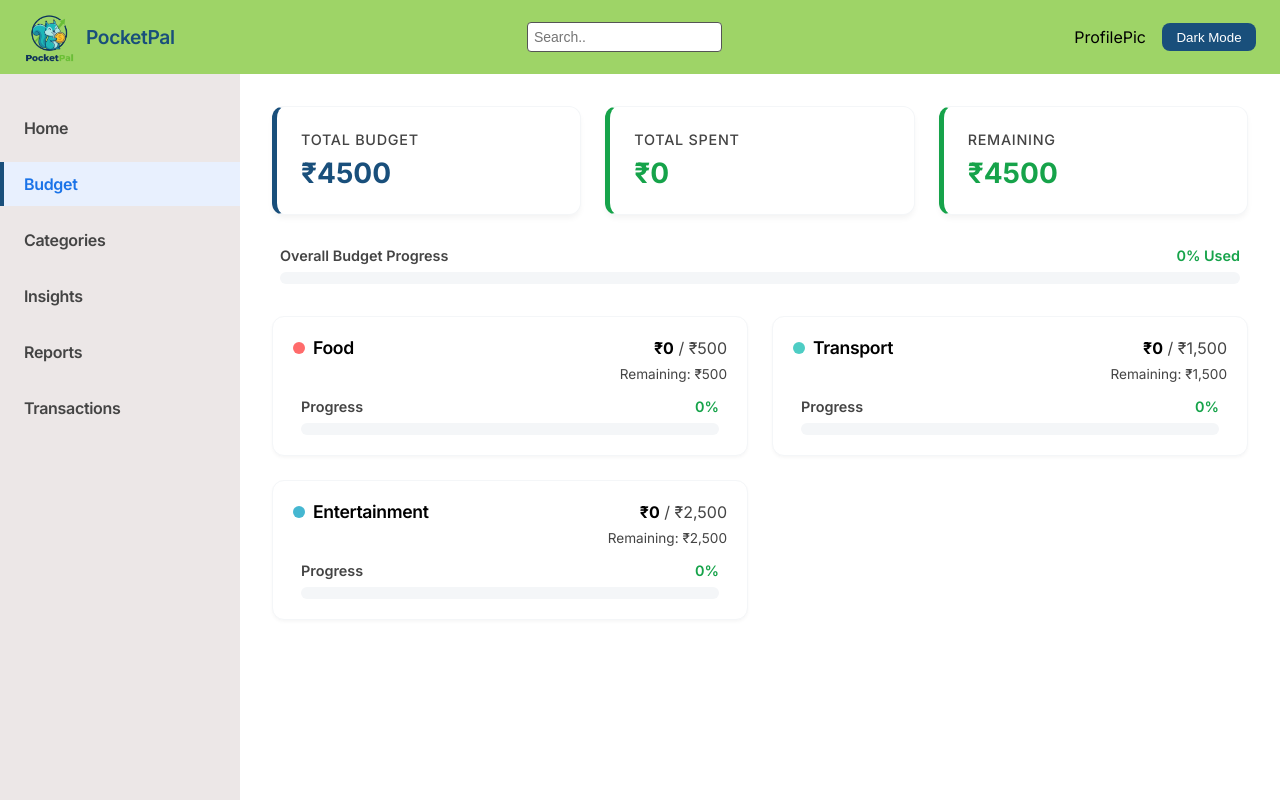
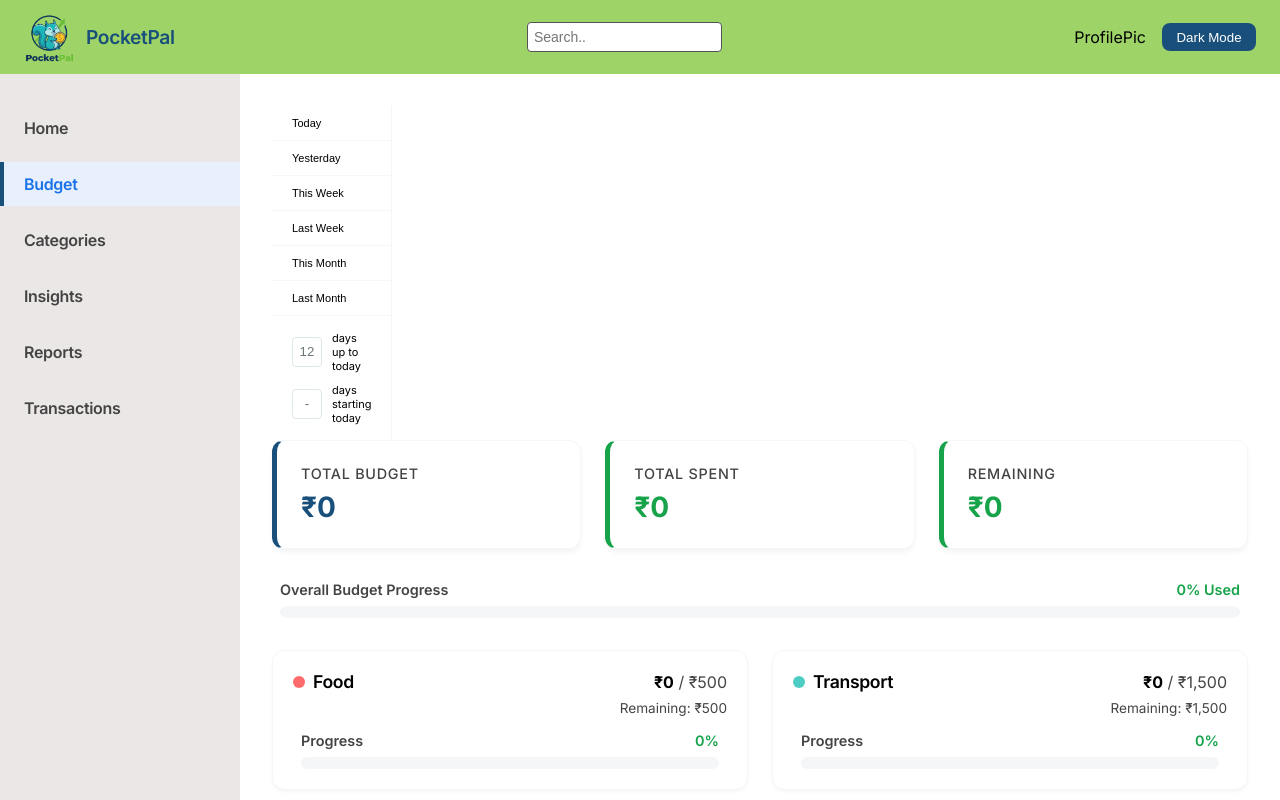
Before and after one commit to shwetakul2005/React_2.0, a React (Vite) app in the folder Personal-Finance/: page /budget in a window 1280 px wide. Built offline with nearby package versions, Linux system fonts and the light colour scheme.

Commit message:
Add date filter on Budget page

```diff
--- a/Personal-Finance/src/components/budget/BudgetList.jsx
+++ b/Personal-Finance/src/components/budget/BudgetList.jsx
@@ -65,7 +65,7 @@ const BudgetList = () => {
     if (!categories || categories.length === 0) {
         return <div className="no-data">No budgets set yet.</div>;
     }
-    const navigate = useNavigate();
+    // const navigate = useNavigate();
 
     // const handleNavigationClick = () => {
     //     // const filterResult = useTransactions({
--- a/Personal-Finance/src/pages/Budget.jsx
+++ b/Personal-Finance/src/pages/Budget.jsx
@@ -4,16 +4,43 @@ import useCategories from '../hooks/useCategories';
 import { useFinance } from '../context/FinanceContext';
 import './Budget.css'
 import BudgetList from '../components/budget/BudgetList';
+import { DefinedRange } from 'react-date-range';
+import { useState } from 'react';
+import useTransactions from '../hooks/useTransactions';
+import { startOfMonth } from 'date-fns';
 
 const Budget = () => {
    const navigate = useNavigate();
    const {totalSpent, categoriesOverBudget} = useCategories();
    const {categories} = useFinance();
-   const totalBudget = categories.reduce((sum, category) => sum + category.budgetLimit, 0);
+   const [state, setState] = useState([
+    {
+        startDate: startOfMonth(new Date()),
+        endDate: new Date(),
+        key: 'selection'
+    }
+    ]);
+   const {
+        transactions: filteredTransactions,  // The filtered array
+        totalExpense,                        // Already calculated by hook
+        totalIncome,
+        balance
+        } = useTransactions({date:state})
+
+    const categoriesWithTransactions = [...new Set(
+        filteredTransactions.map(t => t.category)
+    )]
+
+    // Sum budgets only for those categories
+    const totalBudget = categories
+    .filter(cat => categoriesWithTransactions.includes(cat.id))
+    .reduce((sum, cat) => sum + (cat.budgetLimit || 0), 0)
+
+
 
    // 1. Calculate the percentage
    const percentUsed = totalBudget > 0
-      ? Math.min(100, Math.round((totalSpent / totalBudget) * 100))
+      ? Math.min(100, Math.round((totalExpense / totalBudget) * 100))
       : 0;
 
    // 2. Determine Color Status based on your rules
@@ -31,9 +58,14 @@ const Budget = () => {
 return (
    <div className="budget-summary-wrapper">
 
+            <div>
+                <DefinedRange
+                    onChange={item => setState([item.selection])}
+                    ranges={state}
+                />
+            </div>
         {/*  The Three Cards  */}
         <div className='header-summary-sec'>
-
             {/* Total Budget (Neutral) */}
             <div className='summary-card neutral'>
                 <span className="stat-label">Total Budget</span>
```
